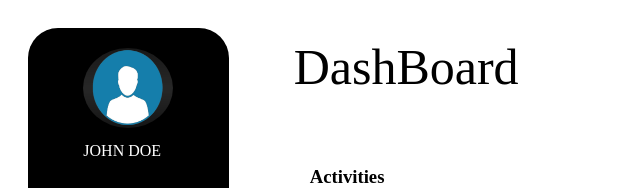
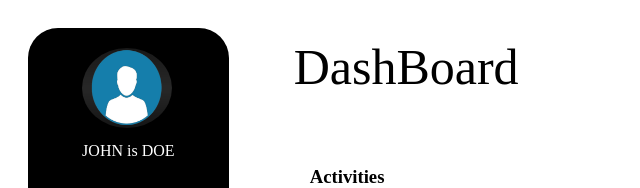
Before and after one commit to PunithParamesh/Dashboard, a plain HTML site: page index.html in a window 1280 px wide. Shown: the top 188 px of the page, 0-640 px from the left. Drawn offline with nearby package versions, Linux system fonts and the light colour scheme; a web font is replaced by a local one.

Commit message:
changed jhn

```diff
--- a/index.html
+++ b/index.html
@@ -15,7 +15,7 @@
         <section class="left">
             <div class="candidate">
                 <div class="profilepic"><img src="Profilepic.png" alt="UserPic"></div>
-                <div class="name">JOHN DOE</div>
+                <div class="name">JOHN is DOE</div>
             </div>
             <div class="item dasboard">
                 <div class="material-symbols-outlined">
```
